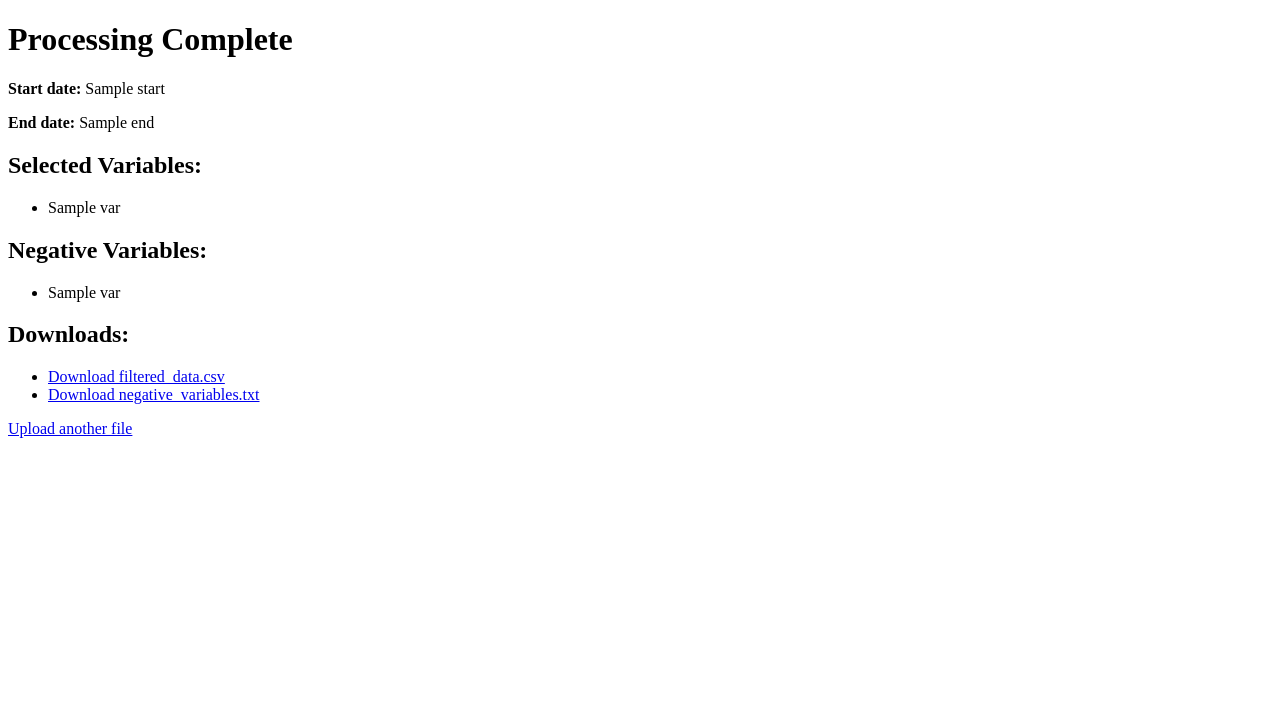
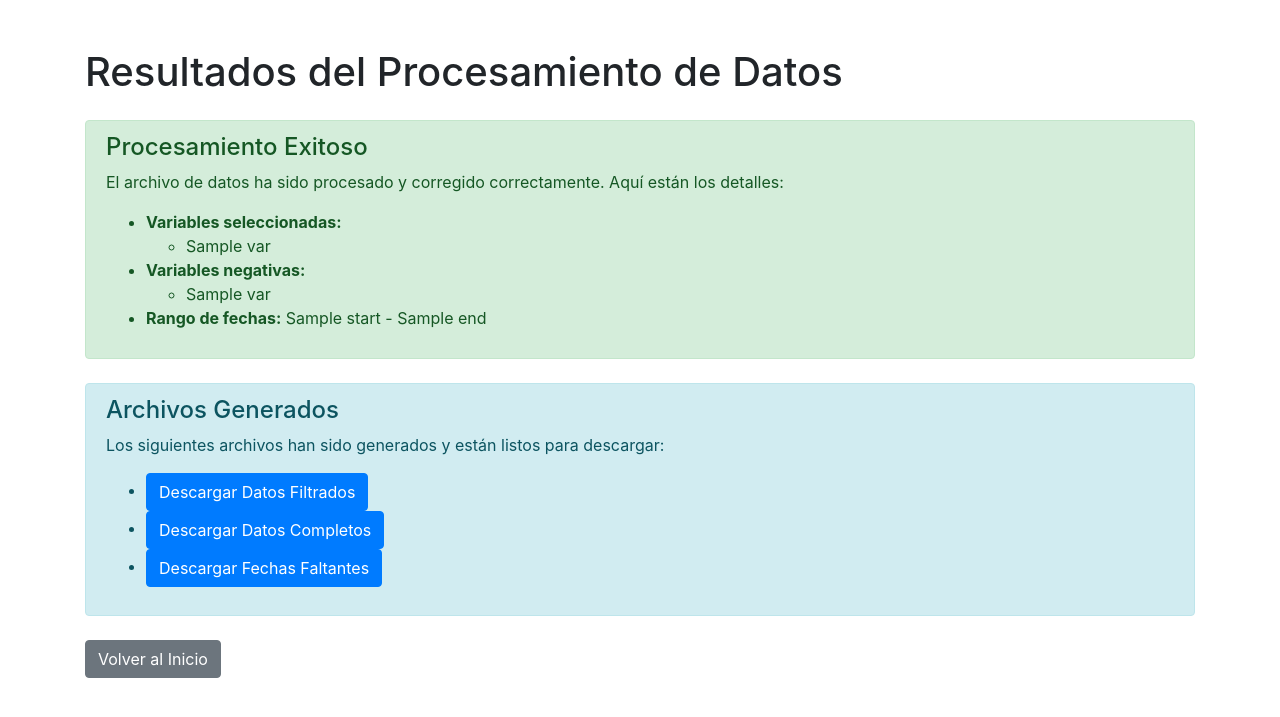
Before and after one commit to tomasalamos/imot2904, a Flask app: template templates/results.html in a window 1280 px wide. Shown: the top 717 px of the page. Run offline with Flask 3, Linux system fonts and the light colour scheme; the template is opened without the code that fills it: most values are stand-ins (such as "Sample title", 1, 10 or a date in 2020); some libraries are stand-ins or nearby versions.

Commit message:
cambios metodologia 2

```diff
--- a/app.py
+++ b/app.py
@@ -56,15 +56,113 @@ def process():
         for var in negative_vars:
             f.write(f"{var}\n")
 
+    # Process to complete missing data
+    complete_data, missing_dates = complete_missing_data(df_filtered, selected_vars)
+
+    # Save complete data and missing dates
+    complete_data.to_csv(os.path.join(app.config['UPLOAD_FOLDER'], 'complete_data.csv'), index=False)
+    missing_dates.to_csv(os.path.join(app.config['UPLOAD_FOLDER'], 'missing_dates.csv'), index=False)
+
     return render_template('results.html',
                            selected_vars=selected_vars,
                            negative_vars=negative_vars,
                            start=df['date'].min().strftime('%Y-%m-%d %H:%M:%S'),
                            end=df['date'].max().strftime('%Y-%m-%d %H:%M:%S'))
 
+
+def complete_missing_data(df_filtered, selected_vars):
+    """
+    Completes missing data in the df_filtered DataFrame by interpolating between
+    previous and next valid values for measurement columns.
+    """
+
+    # Get date column
+    date_column = 'date'
+
+    # Identify measurement columns (all except the date column)
+    measurement_columns = selected_vars
+
+    # Create a DataFrame with all expected dates
+    start_date = df_filtered[date_column].min()
+    end_date = df_filtered[date_column].max()
+
+    # Get time intervals
+    intervals = df_filtered[date_column].diff().dropna()
+
+    # Determine the most frequent interval
+    most_frequent_interval = intervals.value_counts().idxmax()
+
+    # Identify large intervals (greater than 5 minutes)
+    minute_intervals = intervals.dt.total_seconds() / 60
+    large_intervals = minute_intervals[minute_intervals > 5]
+
+    # Create missing date ranges
+    date_ranges = []
+    current_date = start_date
+
+    for idx in large_intervals.index:
+        start = df_filtered[date_column].iloc[idx - 1]
+        end = df_filtered[date_column].iloc[idx]
+        if current_date < start:
+            range_end = min(start, end_date)
+            date_ranges.append(pd.date_range(start=current_date, end=range_end, freq=most_frequent_interval))
+        current_date = end
+
+    if current_date < end_date:
+        date_ranges.append(pd.date_range(start=current_date, end=end_date, freq=most_frequent_interval))
+
+    # Merge date ranges
+    date_range = pd.concat([pd.Series(range) for range in date_ranges])
+
+    # Create complete DataFrame
+    complete_df = pd.DataFrame({date_column: date_range})
+
+    # Merge original DataFrame with expected dates
+    merged_df = pd.merge(complete_df, df_filtered, on=date_column, how="left")
+
+    # Function to complete missing data by interpolating
+    previous_df = pd.DataFrame()
+    next_df = pd.DataFrame()
+
+    for col in measurement_columns:
+        previous_df[f'{col}_previous'] = merged_df[col].ffill()
+        next_df[f'{col}_next'] = merged_df[col].bfill()
+
+    # Calculate time intervals
+    intervals = pd.DataFrame({
+        'previous_interval': merged_df[date_column].diff().dt.total_seconds() / 60,
+        'next_interval': merged_df[date_column].diff(-1).dt.total_seconds().abs() / 60
+    })
+
+    # Combine dataframes
+    temp_df = pd.concat([merged_df, previous_df, next_df, intervals], axis=1)
+
+    # Complete only if intervals are smaller than 5 minutes
+    complete_mask = (temp_df['previous_interval'] < 5) & (temp_df['next_interval'] < 5)
+
+    # Apply interpolation for each measurement column
+    for col in measurement_columns:
+        factor = temp_df['previous_interval'] / (temp_df['previous_interval'] + temp_df['next_interval'])
+        variation = temp_df[f'{col}_next'] - temp_df[f'{col}_previous']
+        interpolated_value = temp_df[f'{col}_previous'] + (variation * factor)
+        complete_df.loc[complete_mask & complete_df[col].isna(), col] = interpolated_value
+
+    # Prepare missing dates
+    missing_rows = merged_df[measurement_columns].isna().any(axis=1)
+    missing_dates = complete_df.loc[missing_rows, date_column]
+
+    missing_dates_df = pd.DataFrame({"date": missing_dates})
+    missing_dates_df["date"] = missing_dates_df["date"].dt.strftime('%Y-%m-%d %H:%M:%S')
+
+    # Return completed data and missing dates
+    complete_df[date_column] = complete_df[date_column].dt.strftime('%Y-%m-%d %H:%M:%S')
+    return complete_df, missing_dates_df
+
+
 @app.route('/download/<filename>')
 def download_file(filename):
     return send_from_directory(app.config['UPLOAD_FOLDER'], filename, as_attachment=True)
 
+
 if __name__ == '__main__':
     app.run(host='0.0.0.0', port=int(os.environ.get("PORT", 10000)))
--- a/templates/results.html
+++ b/templates/results.html
@@ -1,39 +1,55 @@
 <!DOCTYPE html>
-<html lang="en">
+<html lang="es">
 <head>
     <meta charset="UTF-8">
-    <title>Results</title>
+    <meta name="viewport" content="width=device-width, initial-scale=1.0">
+    <title>Resultados de Procesamiento</title>
+    <link rel="stylesheet" href="https://stackpath.bootstrapcdn.com/bootstrap/4.5.2/css/bootstrap.min.css">
 </head>
 <body>
-    <h1>Processing Complete</h1>
-
-    <p><strong>Start date:</strong> {{ start }}</p>
-    <p><strong>End date:</strong> {{ end }}</p>
-
-    <h2>Selected Variables:</h2>
+    <div class="container">
+        <h1 class="mt-5">Resultados del Procesamiento de Datos</h1>
+        <div class="alert alert-success mt-4">
+            <h4 class="alert-heading">Procesamiento Exitoso</h4>
+            <p>El archivo de datos ha sido procesado y corregido correctamente. Aquí están los detalles:</p>
+            <ul>
+                <li><strong>Variables seleccionadas:</strong>
                     <ul>
                         {% for var in selected_vars %}
                             <li>{{ var }}</li>
                         {% endfor %}
                     </ul>
-
-    <h2>Negative Variables:</h2>
-    {% if negative_vars %}
+                </li>
+                <li><strong>Variables negativas:</strong>
                     <ul>
                         {% for var in negative_vars %}
                             <li>{{ var }}</li>
                         {% endfor %}
                     </ul>
-    {% else %}
-    <p>No negative variables selected.</p>
-    {% endif %}
+                </li>
+                <li><strong>Rango de fechas:</strong> {{ start }} - {{ end }}</li>
+            </ul>
+        </div>
 
-    <h2>Downloads:</h2>
+        <div class="alert alert-info mt-4">
+            <h4 class="alert-heading">Archivos Generados</h4>
+            <p>Los siguientes archivos han sido generados y están listos para descargar:</p>
             <ul>
-        <li><a href="{{ url_for('download_file', filename='filtered_data.csv') }}">Download filtered_data.csv</a></li>
-        <li><a href="{{ url_for('download_file', filename='negative_variables.txt') }}">Download negative_variables.txt</a></li>
+                <li><a href="{{ url_for('download_file', filename='filtered_data.csv') }}" class="btn btn-primary">Descargar Datos Filtrados</a></li>
+                <li><a href="{{ url_for('download_file', filename='complete_data.csv') }}" class="btn btn-primary">Descargar Datos Completos</a></li>
+                <li><a href="{{ url_for('download_file', filename='missing_dates.csv') }}" class="btn btn-primary">Descargar Fechas Faltantes</a></li>
             </ul>
+        </div>
 
-    <p><a href="{{ url_for('index') }}">Upload another file</a></p>
+        <div class="mt-4">
+            <a href="/" class="btn btn-secondary">Volver al Inicio</a>
+        </div>
+    </div>
+
+    <!-- Optional JavaScript; choose one of the two! -->
+    <!-- Option 1: Bootstrap Bundle with Popper -->
+    <script src="https://code.jquery.com/jquery-3.5.1.slim.min.js"></script>
+    <script src="https://cdn.jsdelivr.net/npm/@popperjs/core@2.5.3/dist/umd/popper.min.js"></script>
+    <script src="https://stackpath.bootstrapcdn.com/bootstrap/4.5.2/js/bootstrap.min.js"></script>
 </body>
 </html>
```
Lines whose indentation alone changed are shown as unchanged.
